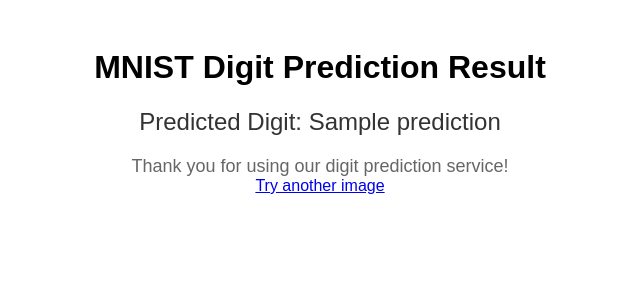
After one commit to sam-braun/dl-workflow-deployment, a Flask app: template inference/templates/predict.html in a window 1280 px wide. The commit adds this page. Shown: the top 300 px of the page, without its empty margins (320-960 px from the left). Run offline with Flask 2, Linux system fonts and the light colour scheme; the template is opened without the code that fills it: most values are stand-ins (such as "Sample title", 1, 10 or a date in 2020).

Commit message:
added predict.html

```diff
--- a/inference/infer.yaml
+++ b/inference/infer.yaml
@@ -34,7 +34,7 @@ metadata:
   name: mnist-inference
   namespace: kubeflow
 spec:
-  type: ClusterIP
+  type: LoadBalancer
   ports:
   - port: 80
     targetPort: 5000
--- a/inference/server.py
+++ b/inference/server.py
@@ -49,10 +49,10 @@ def index():
 @app.route('/predict', methods=['POST'])
 def predict():
     if 'file' not in request.files:
-        return redirect(request.url)
+        return redirect('/')
     file = request.files['file']
     if file.filename == '':
-        return redirect(request.url)
+        return redirect('/')
     if file and allowed_file(file.filename):
         try:
             image_bytes = file.read()
@@ -68,10 +68,10 @@ def predict():
                 outputs = model(img_tensor)
                 _, predicted = torch.max(outputs, 1)
                 result = predicted.item()
-            return jsonify({'prediction': result})
+            return render_template('predict.html', prediction=result)
         except Exception as e:
             return jsonify({'error': str(e)})
-    return jsonify({'error': 'Error processing the file'})
+    return redirect('/')
 
 def allowed_file(filename):
     return '.' in filename and filename.rsplit('.', 1)[1].lower() in {'png', 'jpg', 'jpeg', 'gif'}
--- a/inference/templates/index.html
+++ b/inference/templates/index.html
@@ -1,5 +1,4 @@
 <!DOCTYPE html>
-<html lang="en">
 <head>
     <meta charset="UTF-8">
     <title>MNIST Digit Prediction</title>
--- /dev/null
+++ b/inference/templates/predict.html
@@ -0,0 +1,17 @@
+<!DOCTYPE html>
+<head>
+    <meta charset="UTF-8">
+    <title>Prediction Result</title>
+    <style>
+        body { font-family: Arial, sans-serif; text-align: center; padding-top: 20px; }
+        .prediction { font-size: 24px; color: #333; }
+        .message { font-size: 18px; color: #666; margin-top: 20px; }
+    </style>
+</head>
+<body>
+    <h1>MNIST Digit Prediction Result</h1>
+    <div class="prediction">Predicted Digit: {{ prediction }}</div>
+    <div class="message">Thank you for using our digit prediction service!</div>
+    <a href="/">Try another image</a>
+</body>
+</html>
```
Also changed, not shown: README.md, 1 other file.
